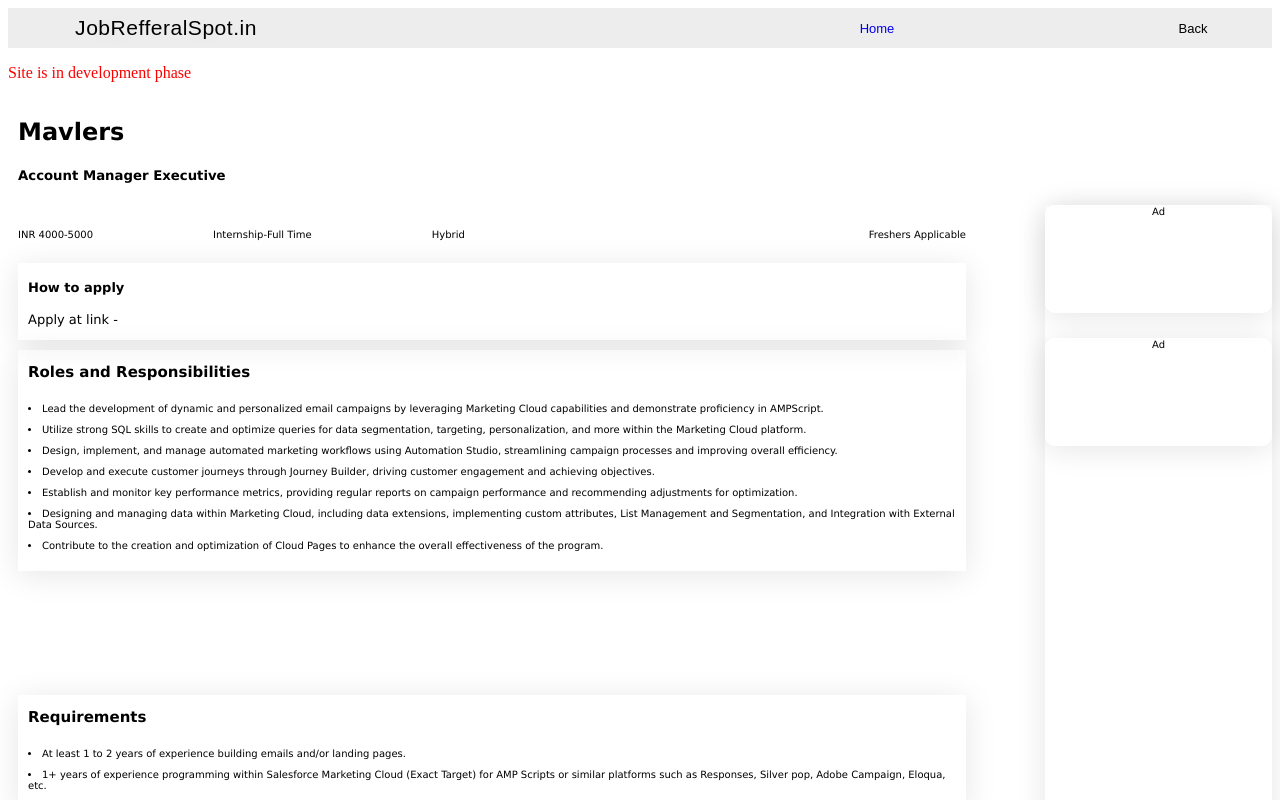
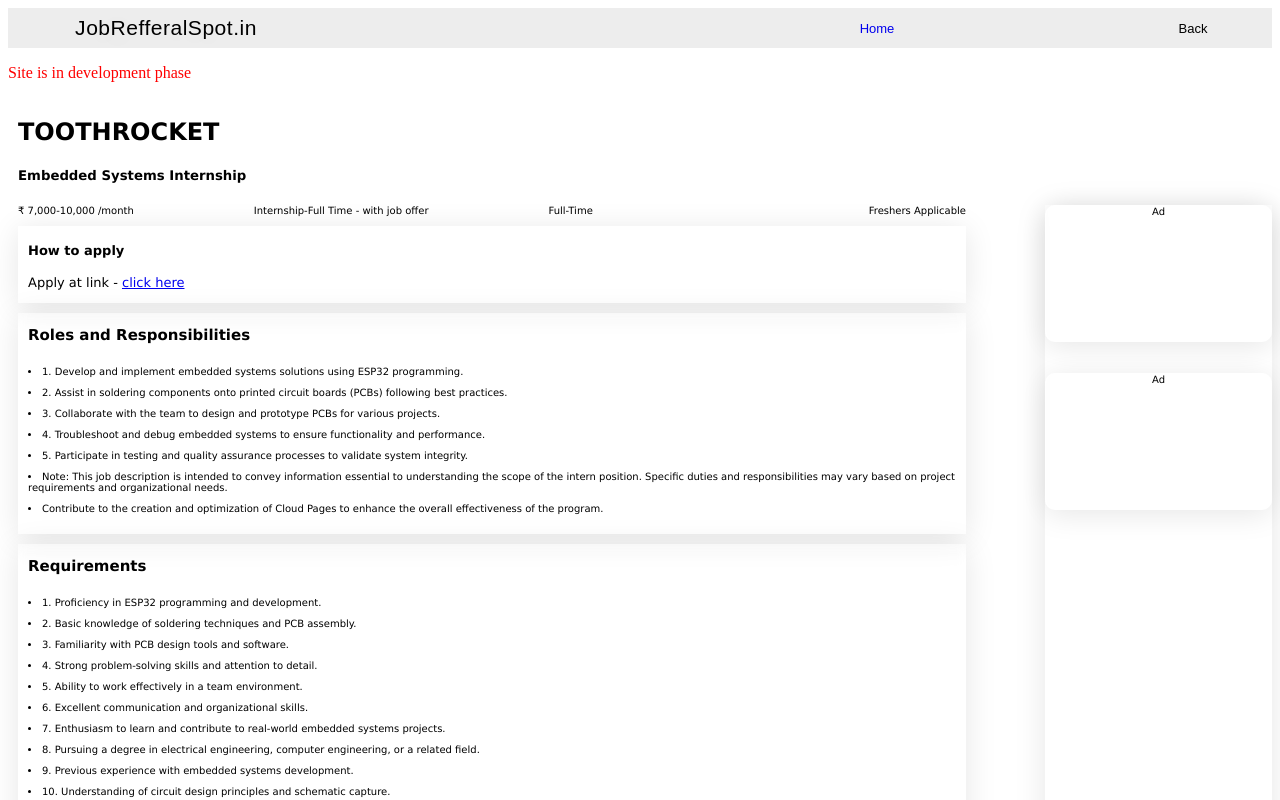
Before and after one commit to Mandagekrishna/jobrefferalspot, a React (Vite) app: page /InternshipDetailsPage/1 in a window 1280 px wide. Shown: the top 800 px of the page. Built offline with nearby package versions, Linux system fonts and the light colour scheme.

Commit message:
SECOND commit

```diff
--- a/src/Components/INTERNSHIPS/InternshipDetailsPage.jsx
+++ b/src/Components/INTERNSHIPS/InternshipDetailsPage.jsx
@@ -42,7 +42,7 @@
 
             <div className={styles.element4}>
                 <h4> How to apply</h4>
-                <p>Apply at link - </p>
+                <p>Apply at link - <a href={currentInternship[0]['applyLink']}>click here</a> </p>
             </div>
 
 
--- a/src/DATA/Internship.json
+++ b/src/DATA/Internship.json
@@ -1,33 +1,187 @@
 [
     {
         "id":"1",
-        "addedDate":"22/12/2024",
-        "companyName":"Mavlers",
-        "position":"Account Manager Executive",
-        "positionType":"Internship-Full Time",
-        "salary":"INR 4000-5000",
-        "workMode":"Hybrid",
-        "Timing":"",
+        "addedDate":"04/01/2024",
+        "companyName":"TOOTHROCKET",
+        "position":"Embedded Systems Internship",
+        "positionType":"Internship-Full Time - with job offer",
+        "salary":"₹ 7,000-10,000 /month",
+        "workMode":"Full-Time",
+        "Location":"Pune",
         "experienceRequired":"Freshers Applicable",
-        "mustHaveSkills":["java","sql"],
-        "applyMode":"Company site",
+        "mustHaveSkills":[
+                                "Arduino",
+                            "C++ Programming",
+                            "Circuit Design",
+                            " C Programming",
+                            "EAGLE",
+                            "Embedded Systems",
+                            "Internet of Things (IoT)"
+                        ],
+        "applyMode":"Internshala",
+        "applyLink":"https://internshala.com/internship/details/embedded-systems-internship-in-pune-at-toothrocket1735804304",
         "Description":{
 
-                        "rolesAndResponsibilities":["Lead the development of dynamic and personalized email campaigns by leveraging Marketing Cloud capabilities and demonstrate proficiency in AMPScript.",
-"Utilize strong SQL skills to create and optimize queries for data segmentation, targeting, personalization, and more within the Marketing Cloud platform.",
-"Design, implement, and manage automated marketing workflows using Automation Studio, streamlining campaign processes and improving overall efficiency.",
-"Develop and execute customer journeys through Journey Builder, driving customer engagement and achieving objectives.",
-"Establish and monitor key performance metrics, providing regular reports on campaign performance and recommending adjustments for optimization.",
-"Designing and managing data within Marketing Cloud, including data extensions, implementing custom attributes, List Management and Segmentation, and Integration with External Data Sources.",
-"Contribute to the creation and optimization of Cloud Pages to enhance the overall effectiveness of the program."],
+                        "rolesAndResponsibilities":[
+                            "1. Develop and implement embedded systems solutions using ESP32 programming.",
+                            "2. Assist in soldering components onto printed circuit boards (PCBs) following best practices.",
+                            "3. Collaborate with the team to design and prototype PCBs for various projects.",
+                            "4. Troubleshoot and debug embedded systems to ensure functionality and performance.",
+                            "5. Participate in testing and quality assurance processes to validate system integrity.",
+                            "Note: This job description is intended to convey information essential to understanding the scope of the intern position. Specific duties and responsibilities may vary based on project requirements and organizational needs.",
+                            "Contribute to the creation and optimization of Cloud Pages to enhance the overall effectiveness of the program."
+                        ],
 
-                        "requirements":["At least 1 to 2 years of experience building emails and/or landing pages.",
-                        "1+ years of experience programming within Salesforce Marketing Cloud (Exact Target) for AMP Scripts or similar platforms such as Responses, Silver pop, Adobe Campaign, Eloqua, etc."
+                        "requirements":[
+                            "1. Proficiency in ESP32 programming and development.",
+                            "2. Basic knowledge of soldering techniques and PCB assembly.",
+                            "3. Familiarity with PCB design tools and software.",
+                            "4. Strong problem-solving skills and attention to detail.",
+                            "5. Ability to work effectively in a team environment.",
+                            "6. Excellent communication and organizational skills.",
+                            "7. Enthusiasm to learn and contribute to real-world embedded systems projects.",
+                            "8. Pursuing a degree in electrical engineering, computer engineering, or a related field.",
+                            "9. Previous experience with embedded systems development.",
+                            "10. Understanding of circuit design principles and schematic capture.","\n",
+
+                            "Only those candidates can apply who:",
+                            "1. are available for full time (in-office) internship",
+                            "2. can start the internship between 2nd Jan'25 and 6th Feb'25",
+                            "3. are available for duration of 3 months",
+                            "4. have relevant skills and interests "
+
                         ]
                     }
 
 
     },
+
+
+
+
+
+    {
+        "id":"2",
+        "addedDate":"04/01/2024",
+        "companyName":"Innover Labs",
+        "position":"Web Development",
+        "positionType":"Full Time - with job offer",
+        "salary":"₹ 7,500 /month",
+        "workMode":"In office",
+        "Location":"",
+        "experienceRequired":"Freshers Applicable",
+        "mustHaveSkills":[
+            "CSS",
+            "HTML",
+            "JavaScript",
+            "MongoDB",
+            "MySQL",
+            "Node.js",
+            "ReactJS"
+    ],
+
+        "applyMode":"website",
+        "applyLink":"https://internshala.com/internship/details/web-development-internship-in-pune-at-innover-labs1735186912",
+
+        "Description":{
+            "rolesAndResponsibilities":[
+
+                "1. Develop reusable components",
+                "2. Match the UI design with 90% accuracy",
+                "3. Integrate and develop the functionality",
+                "4. Make the overall code to high performance",
+                "5. Develop API on nodejs and must have good knowledge with sql and nosql databases",
+                "If you are not able to do things mentioned above, please dont apply for this internship, You would face problems while interview and that will lead to high chance of rejection of the candidature."
+                            ],
+            "requirements":[
+                "Only those candidates can apply who:",
+
+                "1. are available for full time (in-office) internship",
+
+                "2. can start the internship between 24th Dec'24 and 28th Jan'25",
+
+                "3. are available for duration of 6 months",
+
+                "4. are from or open to relocate to Pune and neighboring cities",
+
+                "5. have relevant skills and interests",
+
+                "Other requirements",
+                "1. Should be in the last semester of there college",
+
+                "2. This internship will extend for another 6 months, once first 6 months are completed",
+
+                "3. This internship comes with PPO, with starting package of 2.5LPA",
+
+                "4. Accommodation will be provided by company."
+            ]
+        }
+
+
+    },
+
+
+
+
+    {
+        "id":"3",
+        "addedDate":"04/01/2024",
+        "companyName":"Chistats Labs Private Limited",
+        "position":"Data Science/Data Engineering",
+        "positionType":"Internship Full Time - with job offer",
+        "salary":"₹ 10,000 /month",
+        "workMode":"In office",
+        "Location":"",
+        "experienceRequired":"Freshers Applicable",
+        "mustHaveSkills":[
+            "Database Management System (DBMS)",
+            "Data Science",
+            "Data Structures",
+            "Machine Learning",
+            "Python",
+            "REST API",
+            "SQL"
+    ],
+
+        "applyMode":"website",
+        "applyLink":"https://internshala.com/internship/details/data-science-data-engineering-internship-in-pune-at-chistats-labs-private-limited1734516858",
+
+        "Description":{
+            "rolesAndResponsibilities":[
+                "Selected intern's day-to-day responsibilities include:",
+"1. Solve fast-paced assignments and hands-on exercises based on Python, Pandas, Numpy, APIs, and SQL",
+"2. Get reviewed by the tests at end of each module during the training period",
+"3. Work on strong foundation case studies and projects assigned to take out your best version",
+"4. Interact with employees in the organization to better understand the industry and real-life projects",
+"Skills & Requirements:",
+"1. Should be available for a full-time in-office internship for 3 months starting in March 2025.",
+"2. Applicable for students passed out in 2023, 2024 and passing out in 2025.",
+"3. Good knowledge of developing APIs and managing database systems in Python and SQ, will be appreciated.",
+"Perks:",
+"1. On exceptional performance, get a chance to collaborate with data scientists, engineers, and architects on several projects"
+
+                         ],
+
+            "requirements":[
+                "Only those candidates can apply who:",
+
+                "1. are available for full time (in-office) internship",
+
+                "2. can start the internship between 3rd Mar'25 and 31st Mar'25",
+
+                "3. are available for duration of 3 months",
+
+                "4. have relevant skills and interests",
+
+                "* Women wanting to start/restart their career can also apply."
+            ]
+        }
+
+
+    },
+
+
+
     {
         "id":"",
         "addedDate":"",
@@ -38,11 +192,11 @@
         "workMode":"",
         "Timing":"",
         "experienceRequired":"",
-        "mustHaveSkills":"",
+        "mustHaveSkills":[],
         "applyMode":"",
         "Description":{
-            "rolesAndResponsibilities":"",
-            "requirements":""
+            "rolesAndResponsibilities":[],
+            "requirements":[]
         }
 
 
--- a/src/Styles/DetailsPage.module.css
+++ b/src/Styles/DetailsPage.module.css
@@ -25,6 +25,7 @@
     gap: 120px;
     align-self: center;
     font-size: x-small;
+    margin-bottom: 1%;
 
 }
 span:last-of-type{
@@ -83,7 +84,7 @@
     grid-column-start: 1;
     grid-column-end: 13;
     grid-row-start: 4;
-    grid-row-end: 9;
+    /* grid-row-end: 9; */
     box-shadow: 0 4px 30px rgba(0, 0, 0, 0.1);
     backdrop-filter: blur(5px);
     -webkit-backdrop-filter: blur(5px);
@@ -93,6 +94,7 @@
     align-self:start;
     gap: 10px;
     padding-bottom: 20px;
+    margin-bottom: 10px;
 
 }
 
@@ -100,8 +102,7 @@
     display:grid;
     grid-column-start: 1;
     grid-column-end: 13;
-    grid-row-start: 10;
-    grid-row-end: 13;
+
     box-shadow: 0 4px 30px rgba(0, 0, 0, 0.1);
     backdrop-filter: blur(5px);
     -webkit-backdrop-filter: blur(5px);
@@ -111,6 +112,8 @@
     align-self:start;
     gap: 10px;
     padding-bottom: 20px;
+    margin-bottom: 10px;
+
 
 
 }
```
Also changed, not shown: src/Styles/InternshipStyles/InternshipList.module.css (+20 -3 lines).
